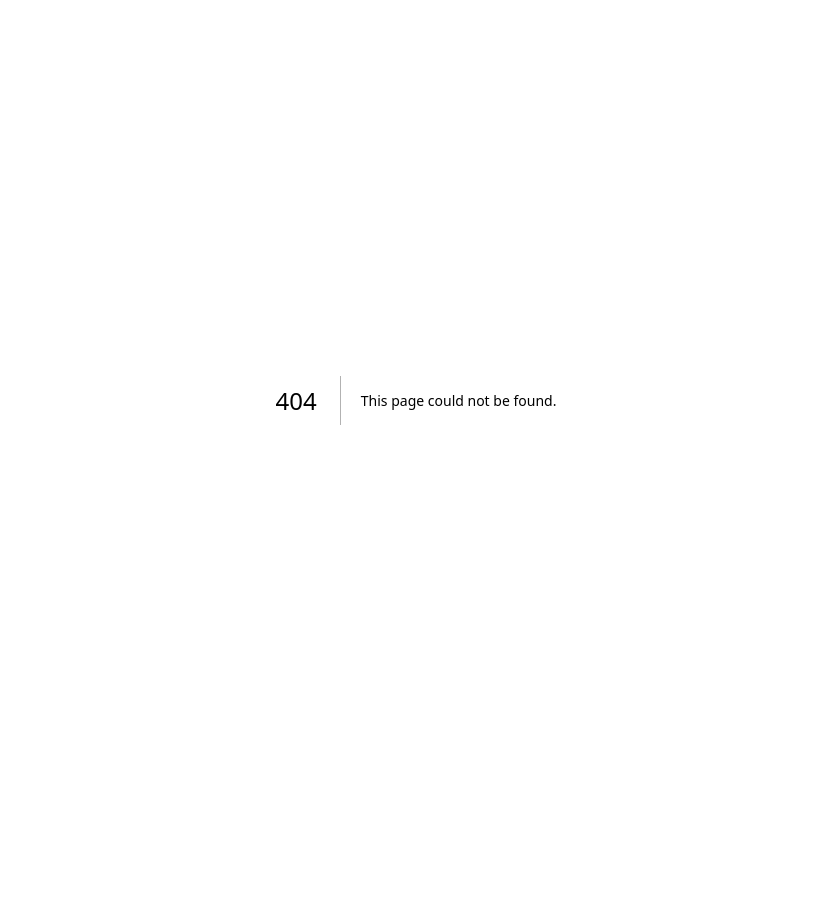
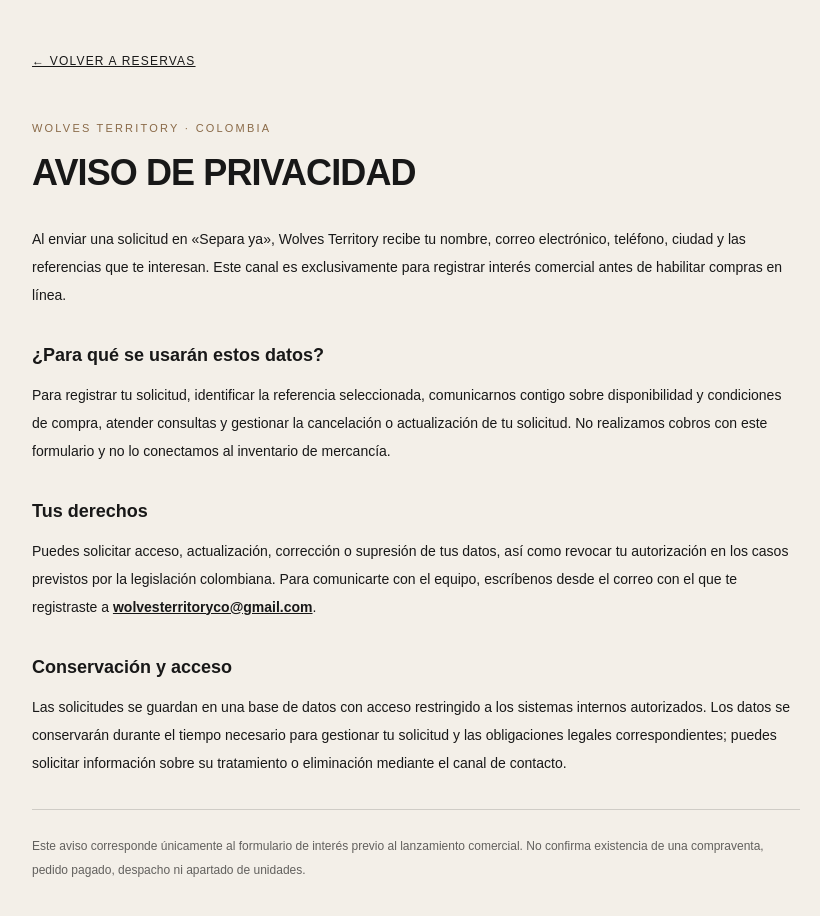
Before and after one commit to deltastudiocomunicaciones-cpu/wolves-territory, a Next.js app: page /reservas/privacidad in a window 1280 px wide. Before the commit this address had no page. Shown: the top 916 px of the page, without its empty margins (224-1044 px from the left). Before the commit the page ends 800 px from the top, so only its background shows below. Built offline with nearby package versions, Linux system fonts and the light colour scheme.

Commit message:
feat(reservas): privacy notice for prelaunch contact requests

```diff
--- /dev/null
+++ b/app/reservas/privacidad/page.tsx
@@ -0,0 +1,28 @@
+import type { Metadata } from "next";
+import Link from "next/link";
+
+export const metadata: Metadata = {
+  title: "Aviso de privacidad | Solicitudes de reserva",
+  description: "Información sobre los datos de contacto recopilados en solicitudes de reserva de Wolves Territory.",
+  robots: { index: false, follow: false },
+};
+
+export default function PrivacyNotice() {
+  return (
+    <main className="min-h-screen bg-[#f3efe8] px-5 py-12 text-[#181818] sm:px-10">
+      <article className="mx-auto max-w-3xl">
+        <Link href="/reservas" className="text-xs uppercase tracking-widest underline">← Volver a reservas</Link>
+        <p className="mt-12 text-[11px] uppercase tracking-[.2em] text-[#8a6a48]">Wolves Territory · Colombia</p>
+        <h1 className="mt-4 text-4xl font-bold uppercase tracking-tight">Aviso de privacidad</h1>
+        <p className="mt-8 text-sm leading-7">Al enviar una solicitud en «Separa ya», Wolves Territory recibe tu nombre, correo electrónico, teléfono, ciudad y las referencias que te interesan. Este canal es exclusivamente para registrar interés comercial antes de habilitar compras en línea.</p>
+        <h2 className="mt-8 text-lg font-semibold">¿Para qué se usarán estos datos?</h2>
+        <p className="mt-3 text-sm leading-7">Para registrar tu solicitud, identificar la referencia seleccionada, comunicarnos contigo sobre disponibilidad y condiciones de compra, atender consultas y gestionar la cancelación o actualización de tu solicitud. No realizamos cobros con este formulario y no lo conectamos al inventario de mercancía.</p>
+        <h2 className="mt-8 text-lg font-semibold">Tus derechos</h2>
+        <p className="mt-3 text-sm leading-7">Puedes solicitar acceso, actualización, corrección o supresión de tus datos, así como revocar tu autorización en los casos previstos por la legislación colombiana. Para comunicarte con el equipo, escríbenos desde el correo con el que te registraste a <a href="mailto:wolvesterritoryco@gmail.com" className="font-semibold underline">wolvesterritoryco@gmail.com</a>.</p>
+        <h2 className="mt-8 text-lg font-semibold">Conservación y acceso</h2>
+        <p className="mt-3 text-sm leading-7">Las solicitudes se guardan en una base de datos con acceso restringido a los sistemas internos autorizados. Los datos se conservarán durante el tiempo necesario para gestionar tu solicitud y las obligaciones legales correspondientes; puedes solicitar información sobre su tratamiento o eliminación mediante el canal de contacto.</p>
+        <p className="mt-8 border-t border-black/15 pt-6 text-xs leading-6 text-black/60">Este aviso corresponde únicamente al formulario de interés previo al lanzamiento comercial. No confirma existencia de una compraventa, pedido pagado, despacho ni apartado de unidades.</p>
+      </article>
+    </main>
+  );
+}
```
